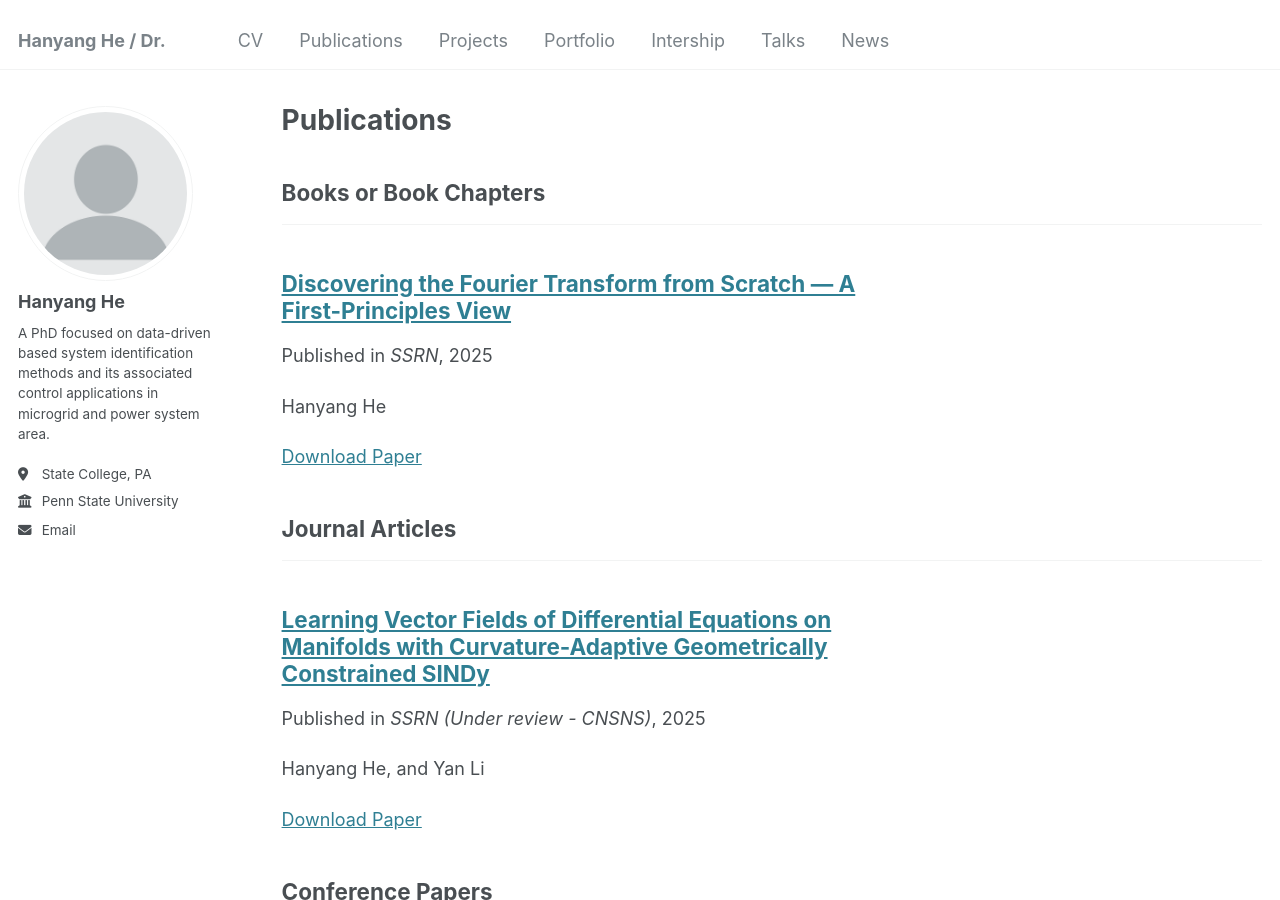
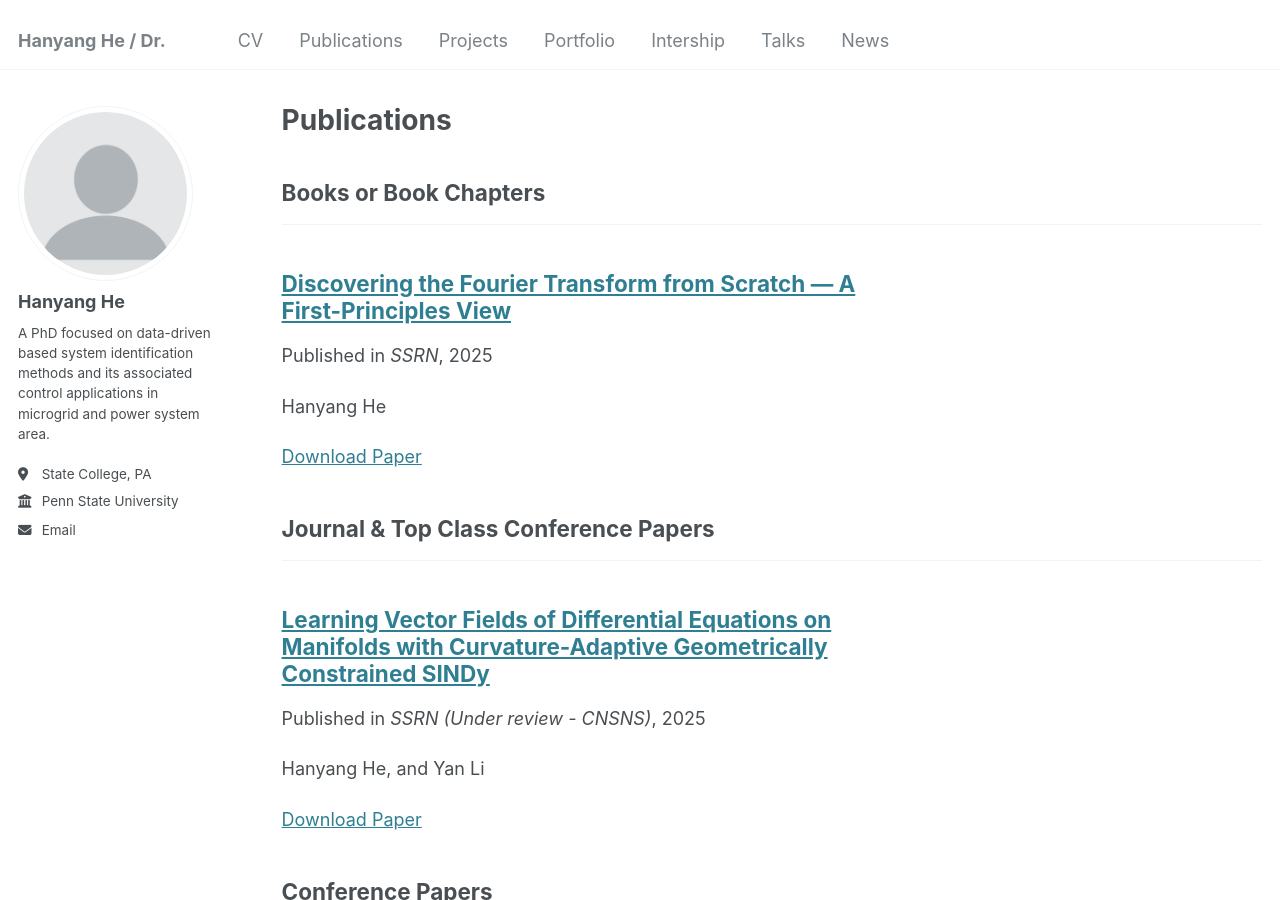
Before and after one commit to HanyangHe/HanyangHe.github.io, a Jekyll site: the page built from _pages/publications.html, in a window 1280 px wide and 900 px high. Built offline with Jekyll 4.4.1, drawn with Linux system fonts in a browser that asks for light colours; a script that is not in the unit is left out.

Commit message:
Update _config.yml

```diff
--- a/_config.yml
+++ b/_config.yml
@@ -79,7 +79,7 @@ publication_category:
   books:
     title: 'Books or Book Chapters'
   manuscripts:
-    title: 'Journal Articles'
+    title: 'Journal & Top Class Conference Papers'
   conferences:
     title: 'Conference Papers'
 
```
